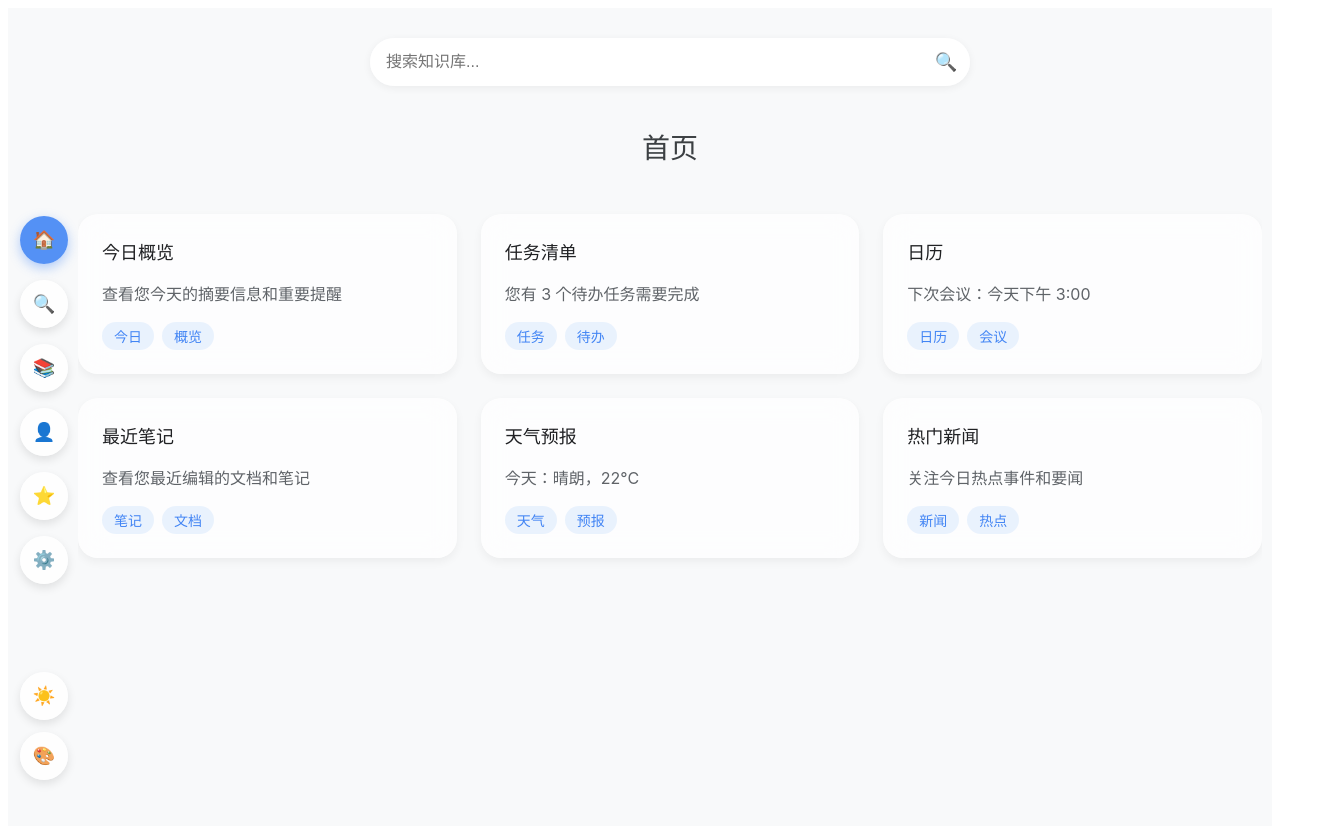
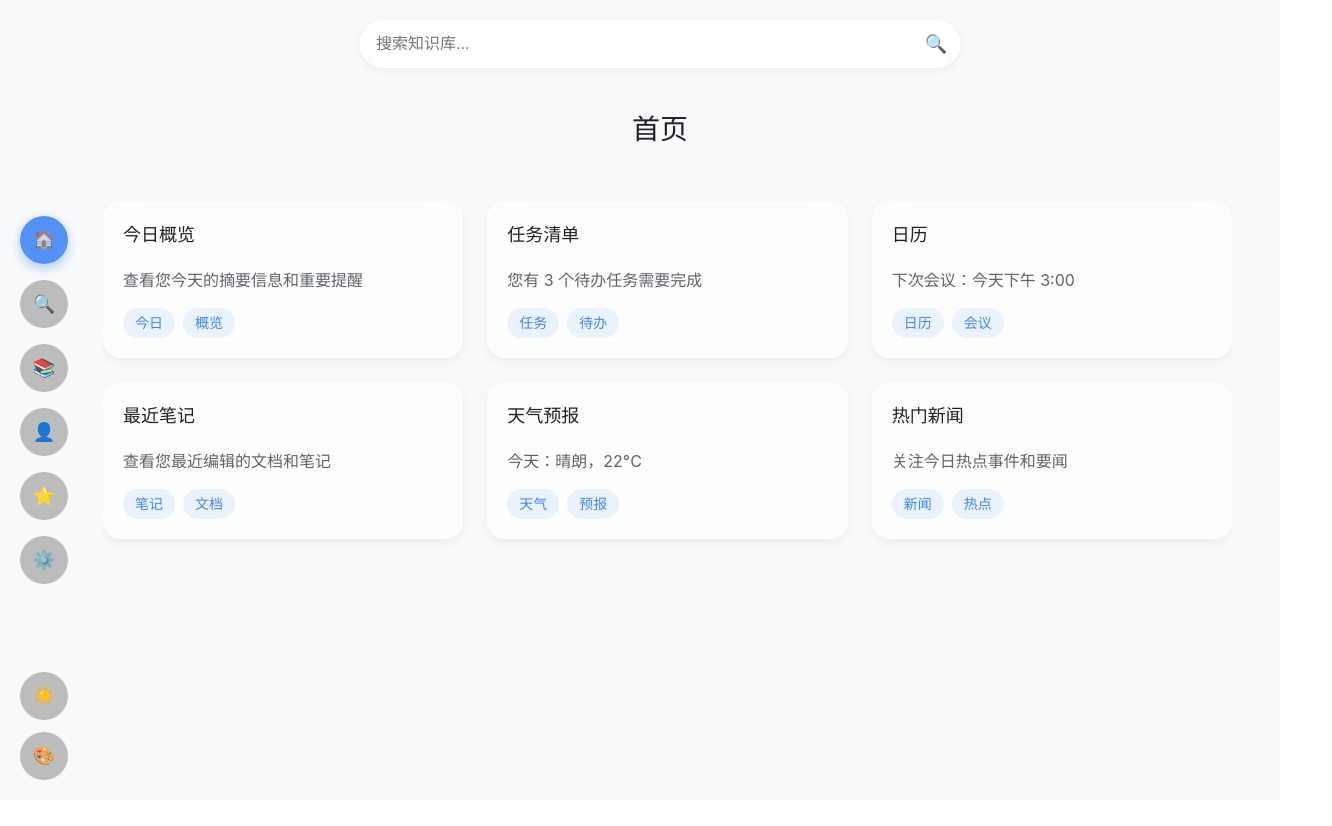
Before and after one commit to Aromatic05/ToDoLists, a Vue app: page / in a window 1280 px wide. Shown: the top 826 px of the page, 1332 px wide, since content can reach past the window. After the commit the page ends 800 px from the top, so only its background shows below. Built offline with nearby package versions, Linux system fonts and the light colour scheme.

Commit message:
Modified some css files

```diff
--- a/src-tauri/tauri.conf.json
+++ b/src-tauri/tauri.conf.json
@@ -13,8 +13,10 @@
     "windows": [
       {
         "title": "todolists",
-        "width": 800,
-        "height": 600
+        "width": 1280,
+        "height": 800,
+        "minWidth": 1280,
+        "minHeight": 800
       }
     ],
     "security": {
--- a/src/App.vue
+++ b/src/App.vue
@@ -1,5 +1,5 @@
 <template>
-  <div class="app-container" :class="{ 'dark-mode': isDarkMode }" :style="{ background: currentBgColor }">
+  <div class="app-container">
     <Sidebar
       :views="views"
       :current-view="currentView"
@@ -143,9 +143,17 @@ export default {
     toggleDarkMode() {
       this.isDarkMode = !this.isDarkMode;
       ThemeService.saveThemePreference(this.isDarkMode);
-
-      // 设置相应主题的背景颜色
-      this.currentBgColor = ThemeService.getBackgroundColor(this.isDarkMode);
+      // 在根元素切换暗黑模式类名
+      document.documentElement.classList.toggle('dark-mode', this.isDarkMode);
+      // 同步更新背景色到 CSS 变量
+      const defaultColor = ThemeService.getBackgroundColor(this.isDarkMode);
+      this.setBackgroundColor(defaultColor);
+    },
+    setBackgroundColor(color) {
+      this.currentBgColor = color;
+      // 将颜色设置到 CSS 变量
+      document.documentElement.style.setProperty('--user-bg-color', color);
+      ThemeService.saveBackgroundColor(color, this.isDarkMode);
     },
 
     // 搜索知识库
@@ -182,12 +190,10 @@ export default {
   mounted() {
     // 加载主题偏好
     this.isDarkMode = ThemeService.loadThemePreference();
-
-    // 加载背景颜色
-    this.currentBgColor = ThemeService.getBackgroundColor(this.isDarkMode);
-
-    // 添加点击外部关闭搜索结果的事件监听
-    document.addEventListener('click', this.closeSearchResults);
+    const savedColor = ThemeService.getBackgroundColor(this.isDarkMode);
+    document.documentElement.classList.toggle('dark-mode', this.isDarkMode);
+    document.documentElement.style.setProperty('--user-bg-color', savedColor);
+    this.currentBgColor = savedColor;
   },
   beforeUnmount() {
     // 移除事件监听
@@ -196,79 +202,10 @@ export default {
 };
 </script>
 
-<style scoped>
+<style>
 .app-container {
-  min-height: 100vh;
-  font-family: -apple-system, BlinkMacSystemFont, "Segoe UI", Roboto, "Helvetica Neue", Arial, sans-serif;
-  color: #4a5568;
-  transition: all 0.5s ease;
-}
-
-.content {
-  width: 100%;
-  min-height: 100vh;
-  padding: 30px;
-  overflow: hidden;
-  display: flex;
-  flex-direction: column;
-  align-items: center;
-}
-
-.content-wrapper {
-  width: 100%;
-  max-width: 1200px;
-  margin: 0 auto;
-  display: flex;
-  flex-direction: column;
-}
-
-.view-title {
-  margin: 16px 0 24px 0;
-  color: #3c4043;
-  font-weight: 500;
-  font-size: 28px;
-  text-align: center;
-  transition: color 0.5s ease;
-}
-
-.view-content {
-  flex: 1;
-  overflow: hidden;
-  position: relative;
-  padding: 0 8px;
-}
-
-.search-view {
-  width: 100%;
-  max-width: 900px;
-  margin: 0 auto;
-}
-
-.selected-result {
-  margin-bottom: 24px;
-}
-
-.no-result {
-  text-align: center;
-  padding: 48px 0;
-  color: #888;
-}
-
-.fade-enter-active, .fade-leave-active {
-  transition: all 0.5s ease;
-}
-
-.fade-enter-from, .fade-leave-to {
-  opacity: 0;
-  transform: translateY(20px);
-}
-
-/* Dark mode styles */
-.dark-mode .view-title {
-  color: #e1e2e5;
-}
-
-.dark-mode .no-result {
-  color: #b0b3b8;
+  background: var(--user-bg-color, var(--bg-color));
+  color: var(--text-color);
+  transition: background-color 0.5s ease, color 0.5s ease;
 }
 </style>
--- a/src/components/Card.vue
+++ b/src/components/Card.vue
@@ -1,5 +1,8 @@
 <template>
-  <div class="card" @click="$emit('click', data)">
+  <div
+    class="card"
+    @click="$emit('click', data)"
+  >
     <h3>{{ data.title }}</h3>
     <p>{{ data.content }}</p>
     <div v-if="data.tags && data.tags.length > 0" class="card-tags">
@@ -23,33 +26,35 @@ export default {
 
 <style scoped>
 .card {
-  padding: 24px;
-  border-radius: 20px;
-  background: rgba(255, 255, 255, 0.7);
+  padding: 20px;
+  border-radius: 18px;
+  background: var(--card-bg, rgba(255, 255, 255, 0.7));
   backdrop-filter: blur(15px);
-  box-shadow: 0 4px 10px rgba(0, 0, 0, 0.05);
+  box-shadow: var(--card-shadow, 0 4px 10px rgba(0, 0, 0, 0.05));
   transition: all 0.3s ease;
   cursor: pointer;
+  max-width: 100%;
+  width: 100%;
+  box-sizing: border-box;
+  min-width: 280px;
 }
 
 .card:hover {
   transform: translateY(-5px);
-  box-shadow: 0 8px 15px rgba(0, 0, 0, 0.08);
+  box-shadow: var(--card-hover-shadow, 0 8px 15px rgba(0, 0, 0, 0.08));
 }
 
 .card h3 {
   margin-top: 0;
-  color: #202124;
+  color: var(--text-color-primary, #202124);
   font-weight: 500;
   font-size: 18px;
-  transition: color 0.5s ease;
 }
 
 .card p {
-  color: #5f6368;
+  color: var(--text-color-secondary, #5f6368);
   margin-bottom: 0;
   line-height: 1.5;
-  transition: color 0.5s ease;
 }
 
 .card-tags {
@@ -61,32 +66,11 @@ export default {
 
 .tag {
   padding: 4px 12px;
-  background: rgba(66, 133, 244, 0.1);
-  color: #4285f4;
+  background: var(--tag-bg, rgba(66, 133, 244, 0.1));
+  color: var(--tag-color, #4285f4);
   border-radius: 16px;
   font-size: 14px;
   white-space: nowrap;
 }
 
-:deep(.dark-mode) .card {
-  background: rgba(40, 40, 40, 0.7);
-  box-shadow: 0 4px 10px rgba(0, 0, 0, 0.2);
-}
-
-:deep(.dark-mode) .card:hover {
-  box-shadow: 0 8px 15px rgba(0, 0, 0, 0.3);
-}
-
-:deep(.dark-mode) .card h3 {
-  color: #e1e2e5;
-}
-
-:deep(.dark-mode) .card p {
-  color: #b0b3b8;
-}
-
-:deep(.dark-mode) .tag {
-  background: rgba(138, 180, 248, 0.15);
-  color: #8ab4f8;
-}
 </style>
--- a/src/components/CardView.vue
+++ b/src/components/CardView.vue
@@ -213,7 +213,7 @@ export default {
   width: 40px;
   height: 40px;
   border-radius: 50%;
-  background: rgba(255, 255, 255, 0.8);
+  background:(--card-bg, rgba(255, 255, 255, 0.7));
   backdrop-filter: blur(10px);
   box-shadow: 0 2px 6px rgba(0, 0, 0, 0.1);
   display: flex;
@@ -229,7 +229,7 @@ export default {
 
 .indicator-text {
   font-size: 14px;
-  color: #666;
+  color: (--card-bg, rgba(255, 255, 255, 0.7));
 }
 
 .pull-indicator.loading .indicator-circle span {
@@ -264,19 +264,6 @@ export default {
   transform: translateY(20px);
 }
 
-:deep(.dark-mode) .indicator-circle {
-  background: rgba(40, 40, 40, 0.8);
-}
-
-:deep(.dark-mode) .indicator-text {
-  color: #b0b3b8;
-}
-
-:deep(.dark-mode) .set-title {
-  color: #e1e2e5;
-  border-top: 1px solid rgba(255, 255, 255, 0.05);
-}
-
 @keyframes spin {
   0% { transform: rotate(0deg); }
   100% { transform: rotate(360deg); }
--- a/src/components/ColorPicker.vue
+++ b/src/components/ColorPicker.vue
@@ -47,7 +47,7 @@ export default {
   width: 220px;
   padding: 18px;
   border-radius: 20px;
-  background: rgba(255, 255, 255, 0.85);
+  background:var(--card-bg, rgba(255, 255, 255, 0.7));
   backdrop-filter: blur(15px);
   box-shadow: 0 8px 32px rgba(0, 0, 0, 0.1);
   z-index: 99;
@@ -60,7 +60,7 @@ export default {
   margin-bottom: 14px;
   font-size: 16px;
   font-weight: 500;
-  color: #333;
+  color: var(--text-color-primary,#333);
   transition: color 0.5s ease;
 }
 
--- a/src/components/Sidebar.vue
+++ b/src/components/Sidebar.vue
@@ -85,9 +85,9 @@ export default {
   border: none;
   border-radius: 50%;
   font-size: 18px;
-  background: rgba(255, 255, 255, 0.8);
+  background: var(--button-bg, rgba(255, 255, 255, 0.7));
   backdrop-filter: blur(10px);
-  box-shadow: 0 4px 10px rgba(0, 0, 0, 0.1);
+  box-shadow: 0 4px 10px var(--card-shadow, rgba(0, 0, 0, 0.1));
   cursor: pointer;
   transition: all 0.3s ease;
   display: flex;
@@ -102,24 +102,7 @@ export default {
 
 .circle-button.active {
   background: rgba(66, 133, 244, 0.9);
-  color: white;
+  color: var(--card-bg, white);
   box-shadow: 0 4px 12px rgba(66, 133, 244, 0.4);
 }
-
-/* Dark mode styles */
-:deep(.dark-mode) .circle-button {
-  background: rgba(40, 40, 40, 0.8);
-  box-shadow: 0 4px 10px rgba(0, 0, 0, 0.3);
-  color: #e1e2e5;
-}
-
-:deep(.dark-mode) .circle-button:hover {
-  box-shadow: 0 6px 14px rgba(0, 0, 0, 0.4);
-}
-
-:deep(.dark-mode) .circle-button.active {
-  background: rgba(138, 180, 248, 0.25);
-  color: #8ab4f8;
-  box-shadow: 0 4px 12px rgba(138, 180, 248, 0.2);
-}
 </style>
--- a/src/main.js
+++ b/src/main.js
@@ -1,4 +1,7 @@
 import { createApp } from "vue";
 import App from "./App.vue";
 
+import './styles/global.css'
+import './styles/layout.css'
+
 createApp(App).mount("#app");
--- /dev/null
+++ b/src/styles/global.css
@@ -0,0 +1,67 @@
+:root {
+    /* ===== 字体配置 ===== */
+    --font-sans: "Inter var", "Inter", -apple-system, BlinkMacSystemFont,
+                 "Segoe UI", "PingFang SC", "Hiragino Sans GB",
+                 "Microsoft YaHei", sans-serif;
+    --font-serif: "Noto Serif SC", "Source Han Serif CN",
+                  "SimSun", serif;
+    --font-mono: "Fira Code", "Cascadia Code", "Consolas",
+                 "Courier New", monospace;
+
+    /* 字体大小阶梯 (基于rem) */
+    --text-xs: 0.75rem;    /* 12px */
+    --text-sm: 0.875rem;   /* 14px */
+    --text-base: 1rem;     /* 16px */
+    --text-lg: 1.125rem;   /* 18px */
+    --text-xl: 1.25rem;    /* 20px */
+    --text-2xl: 1.5rem;    /* 24px */
+
+    /* ===== 亮色模式变量 ===== */
+    --button-bg: rgba(163, 163, 163, 0.7);
+    --card-bg: rgba(255, 255, 255, 0.7);
+    --card-shadow: 0 4px 10px rgba(0, 0, 0, 0.05);
+    --card-hover-shadow: 0 8px 15px rgba(0, 0, 0, 0.08);
+    --view-title-color: #202124;
+    --text-color-primary: #202124;
+    --text-color-secondary: #5f6368;
+    --no-result-color: #5f6368;
+    --tag-bg: rgba(66, 133, 244, 0.1);
+    --tag-color: #4285f4;
+
+    /* 亮色模式下的字体粗细 */
+    --font-weight-normal: 400;
+    --font-weight-bold: 600;
+  }
+
+  .dark-mode {
+    /* ===== 暗色模式变量 ===== */
+    --button-bg: rgba(43, 43, 43, 0.7);
+    --card-bg: rgba(30, 30, 30, 0.8);
+    --card-shadow: 0 4px 10px rgba(0, 0, 0, 0.2);
+    --card-hover-shadow: 0 8px 15px rgba(0, 0, 0, 0.3);
+    --view-title-color: #e1e2e5;
+    --text-color-primary: #e1e2e5;
+    --text-color-secondary: #9b9fa5;
+    --no-result-color: #9b9fa5;
+    --tag-bg: rgba(138, 180, 248, 0.15);
+    --tag-color: #8ab4f8;
+
+    /* 暗色模式下微调字体粗细提升可读性 */
+    --font-weight-normal: 350;
+    --font-weight-bold: 500;
+  }
+
+  body {
+    font-family: var(--font-sans);
+    font-weight: var(--font-weight-normal);
+    line-height: 1.6;
+  }
+
+  h1, h2, h3 {
+    font-family: var(--font-serif);
+    font-weight: var(--font-weight-bold);
+  }
+
+  code {
+    font-family: var(--font-mono);
+  }
--- /dev/null
+++ b/src/styles/layout.css
@@ -0,0 +1,83 @@
+/* 核心页面布局结构 */
+html, body {
+    margin: 0;
+    padding: 0;
+    width: 100%;
+    height: 100%;
+    overflow: hidden;
+  }
+
+  .app-container {
+    position: fixed;
+    top: 0;
+    left: 0;
+    right: 0;
+    bottom: 0;
+    min-height: 100vh;
+    font-family: -apple-system, BlinkMacSystemFont, "Segoe UI", Roboto, "Helvetica Neue", Arial, sans-serif;
+    background: var(--user-bg-color, var(--bg-color));
+    transition: all 0.5s ease;
+    overflow-x: hidden;
+  }
+
+  .content {
+    width: 100%;
+    min-height: 100vh;
+    padding: 20px;
+    overflow: hidden;
+    display: flex;
+    flex-direction: column;
+    align-items: center;
+  }
+
+  .content-wrapper {
+    width: 100%;
+    max-width: 1200px;
+    margin: 0 auto;
+    display: flex;
+    flex-direction: column;
+    overflow-x: hidden;
+  }
+
+  .view-title {
+    margin: 16px 0 24px 0;
+    color: var(--view-title-color);
+    font-weight: 500;
+    font-size: 28px;
+    text-align: center;
+    transition: color 0.5s ease;
+  }
+
+  .view-content {
+    margin-left: 35px;
+    margin-right: 20px;
+    flex: 1;
+    overflow: hidden;
+    position: relative;
+    padding: 0 8px;
+  }
+
+  .search-view {
+    width: 100%;
+    max-width: 900px;
+    margin: 0 auto;
+  }
+
+  .selected-result {
+    margin-bottom: 24px;
+  }
+
+  .no-result {
+    text-align: center;
+    padding: 48px 0;
+    color: var(--no-result-color);
+  }
+
+  .fade-enter-active, .fade-leave-active {
+    transition: all 0.5s ease;
+  }
+
+  .fade-enter-from, .fade-leave-to {
+    opacity: 0;
+    transform: translateY(20px);
+  }
```
